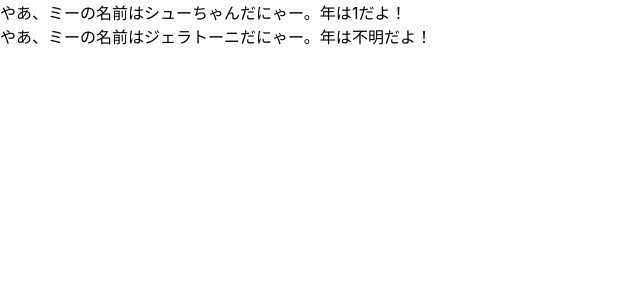
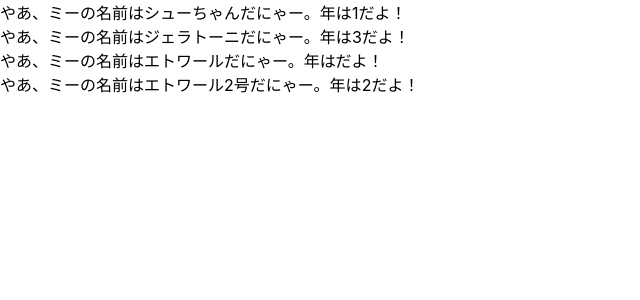
Before and after one commit to iwasiman/udemy-react-redux-crud-application, a React (Create React App) app: page / in a window 1280 px wide. Shown: the top 300 px of the page, without its empty margins (0-640 px from the left). Built offline with nearby package versions, Linux system fonts and the light colour scheme.

Commit message:
propTypesの練習

```diff
--- a/src/App.js
+++ b/src/App.js
@@ -1,17 +1,26 @@
 import React from 'react';
+import PropTypes from 'prop-types';
 
 // propsのテスト
 const Cat = (props) => {
   return (<div>やあ、ミーの名前は{props.name}だにゃー。年は{props.age}だよ！</div>);
 };
 Cat.defaultProps = {
-  age: 1
+  age: 1,
 };
+Cat.propTypes = {
+  name: PropTypes.string, //小文字開始なのに注意
+  age: PropTypes.number.isRequired, //必須になる
+}
 
 function App() {
   const profiles = [
     {name: "シューちゃん", },
-    {name: "ジェラトーニ", age: "不明"},
+    {name: "ジェラトーニ", age: 3},
+    //{name: 123}, // prop-typesが動くと、DevToolのConsoleに警告が出る
+    //{name: "いちにさん", age: "1"}, // これも警告が出る
+    {name: "エトワール", age: null}, // isRequiredの警告が出る
+    {name: "エトワール2号", age: 2}, // 正常。
   ];
   return (
     <div>
```
